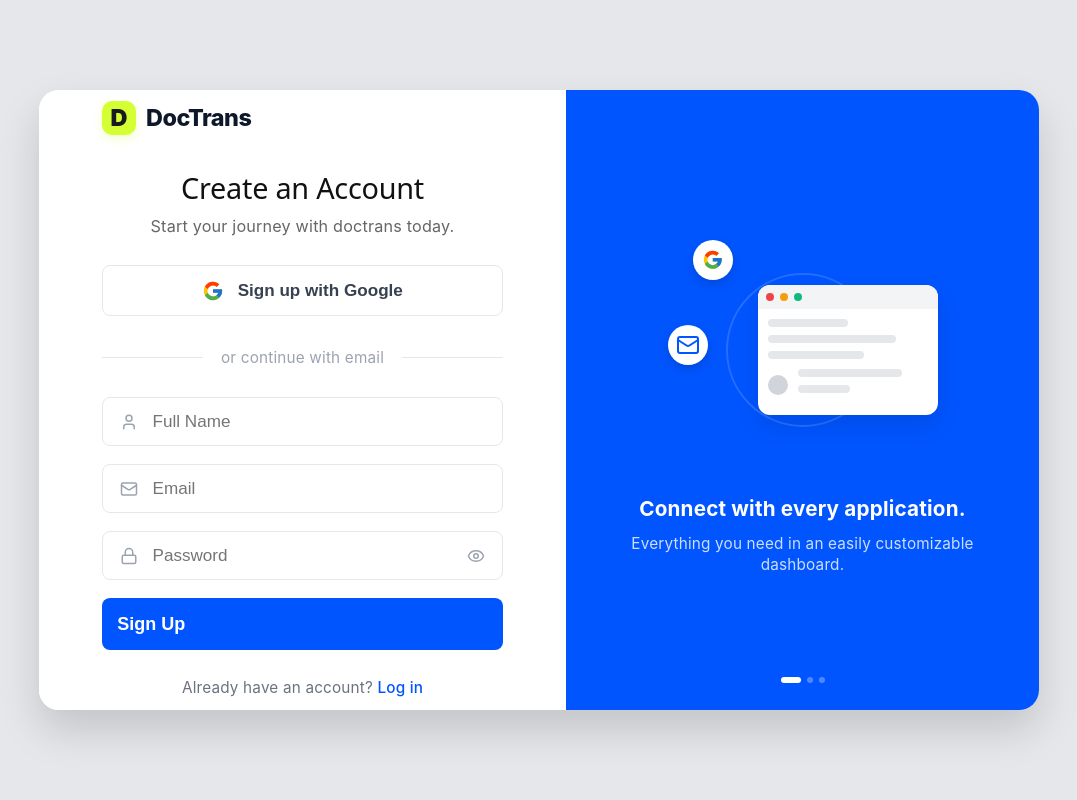
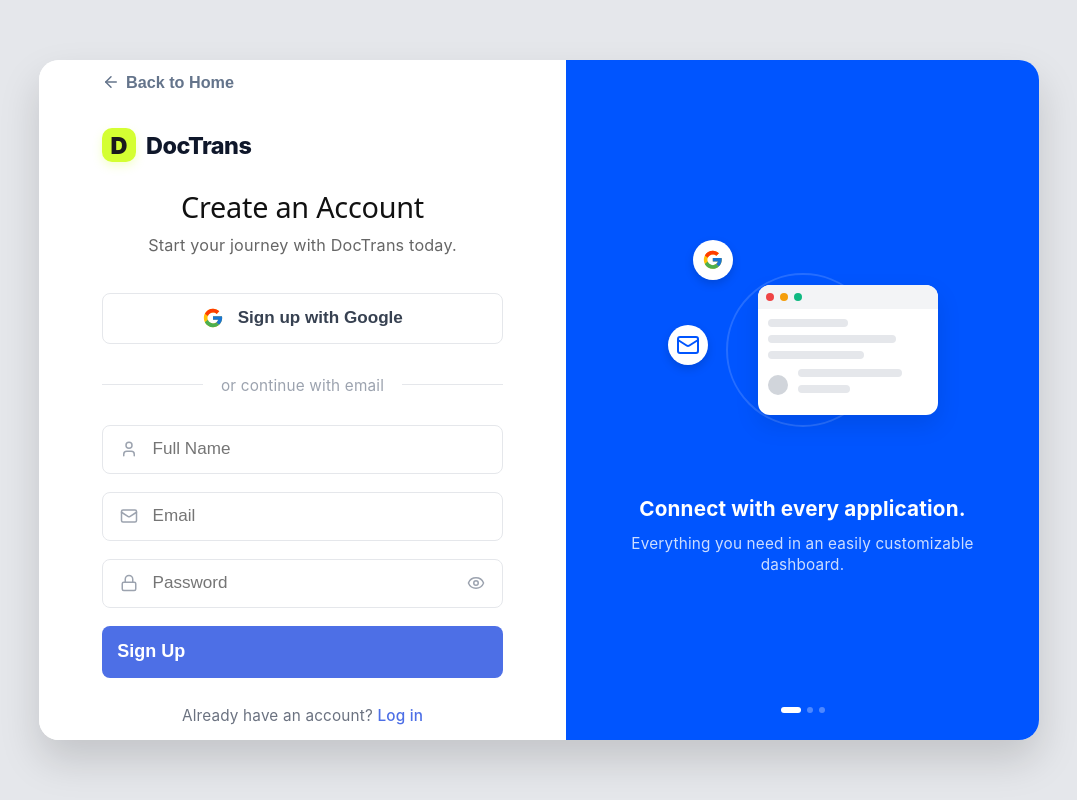
Before and after one commit to laminisdb1/Doctrans, a React (Vite) app: page / in a window 1280 px wide. Both pictures are taken after a click on the button "Sign Up". Shown: the whole page, without its empty margins (101-1178 px from the left). Built offline with nearby package versions, Linux system fonts and the light colour scheme.

Commit message:
Update once

```diff
--- a/src/components/Login.jsx
+++ b/src/components/Login.jsx
@@ -1,5 +1,5 @@
 import React, { useState } from "react";
-import { Mail, Lock, Eye, EyeOff } from "lucide-react";
+import { Mail, Lock, Eye, EyeOff, ArrowLeft } from "lucide-react";
 import { FcGoogle } from "react-icons/fc";
 
 export default function Login({ onLoginSuccess, goSignup, goBack }) {
@@ -11,10 +11,11 @@ export default function Login({ onLoginSuccess, goSignup, goBack }) {
   const handleLogin = async (e) => {
     e.preventDefault();
     setLoading(true);
-    // Mock success:
+
+    // Mock login delay (Replace with real auth later)
     setTimeout(() => {
       setLoading(false);
-      onLoginSuccess(email);
+      onLoginSuccess(email); // Pass email back to App
     }, 800);
   };
 
@@ -24,8 +25,14 @@ export default function Login({ onLoginSuccess, goSignup, goBack }) {
 
         {/* Left Side - Form */}
         <div className="auth-left">
+
+          {/* BACK BUTTON */}
+          <button className="back-btn" onClick={goBack}>
+            <ArrowLeft size={18} /> Back to Home
+          </button>
+
           <div className="auth-header">
-            <div className="brand-logo" onClick={goBack} style={{ marginBottom: '2rem' }}>
+            <div className="brand-logo" onClick={goBack} style={{ marginBottom: '1.5rem', cursor: 'pointer' }}>
               <div className="brand-icon">D</div>
               <span className="brand-name">DocTrans</span>
             </div>
@@ -76,7 +83,7 @@ export default function Login({ onLoginSuccess, goSignup, goBack }) {
               <a href="#forgot" className="forgot-link">Forgot Password?</a>
             </div>
 
-            <button type="submit" className="btn-primary" disabled={loading}>
+            <button type="submit" className="btn-primary auth-btn" disabled={loading}>
               {loading ? "Logging in..." : "Log In"}
             </button>
           </form>
--- a/src/components/Signup.jsx
+++ b/src/components/Signup.jsx
@@ -1,5 +1,5 @@
 import React, { useState } from "react";
-import { Mail, Lock, User, Eye, EyeOff } from "lucide-react";
+import { Mail, Lock, User, Eye, EyeOff, ArrowLeft } from "lucide-react";
 import { FcGoogle } from "react-icons/fc";
 
 export default function Signup({ onSignupSuccess, goLogin, goBack }) {
@@ -10,7 +10,7 @@ export default function Signup({ onSignupSuccess, goLogin, goBack }) {
 
   const handleSignup = (e) => {
     e.preventDefault();
-    onSignupSuccess(email);
+    onSignupSuccess(email); // Pass email back to App
   };
 
   return (
@@ -18,13 +18,19 @@ export default function Signup({ onSignupSuccess, goLogin, goBack }) {
       <div className="auth-container">
 
         <div className="auth-left">
+
+          {/* BACK BUTTON */}
+          <button className="back-btn" onClick={goBack}>
+            <ArrowLeft size={18} /> Back to Home
+          </button>
+
           <div className="auth-header">
-            <div className="brand-logo" onClick={goBack} style={{ marginBottom: '2rem' }}>
+            <div className="brand-logo" onClick={goBack} style={{ marginBottom: '1.5rem', cursor: 'pointer' }}>
               <div className="brand-icon">D</div>
               <span className="brand-name">DocTrans</span>
             </div>
             <h2>Create an Account</h2>
-            <p>Start your journey with doctrans today.</p>
+            <p>Start your journey with DocTrans today.</p>
           </div>
 
           <div className="social-buttons">
@@ -74,7 +80,7 @@ export default function Signup({ onSignupSuccess, goLogin, goBack }) {
               </span>
             </div>
 
-            <button type="submit" className="btn-primary">
+            <button type="submit" className="btn-primary auth-btn">
               Sign Up
             </button>
           </form>
--- a/src/doctrans.css
+++ b/src/doctrans.css
@@ -739,6 +739,9 @@ body {
 /* =========================================
    AUTH PAGES (LOGIN & SIGNUP) - FIXED CENTER
    ========================================= */
+/* =========================================
+   AUTH PAGES (LOGIN & SIGNUP) - FULLY RESPONSIVE
+   ========================================= */
 .auth-wrapper {
   position: fixed;
   top: 0;
@@ -752,6 +755,7 @@ body {
   padding: 1rem;
   box-sizing: border-box;
   z-index: 9999;
+  overflow-y: auto; /* Allows scroll on small screens */
 }
 
 .auth-container {
@@ -759,7 +763,7 @@ body {
   width: 100%;
   max-width: 1000px;
   height: 100%;
-  max-height: 620px;
+  max-height: 680px;
   background: white;
   border-radius: 20px;
   overflow: hidden;
@@ -773,7 +777,7 @@ body {
   flex-direction: column;
   justify-content: center;
   background: #ffffff;
-  overflow-y: auto;
+  position: relative;
 }
 
 .auth-right {
@@ -789,18 +793,29 @@ body {
   text-align: center;
 }
 
+/* Back Button */
+.back-btn {
+  display: inline-flex;
+  align-items: center;
+  gap: 6px;
+  background: transparent;
+  border: none;
+  color: #64748b;
+  font-size: 0.9rem;
+  font-weight: 600;
+  cursor: pointer;
+  margin-bottom: 2rem;
+  padding: 0;
+  transition: color 0.2s ease, transform 0.2s ease;
+}
+
+.back-btn:hover {
+  color: #4D6FE6;
+  transform: translateX(-4px);
+}
+
 /* Form Elements */
-.auth-header { margin-bottom: 1.5rem; }
-.logo {
-  font-weight: 700;
-  font-size: 1.2rem;
-  display: flex;
-  align-items: center;
-  gap: 8px;
-  margin-bottom: 1.5rem;
-  color: #111;
-}
-.logo-icon { color: #0055ff; font-size: 1.5rem; }
+.auth-header { margin-bottom: 2rem; }
 .auth-header h2 { font-size: 1.6rem; color: #111; margin-bottom: 0.5rem; }
 .auth-header p { color: #666; font-size: 0.9rem; }
 
@@ -819,7 +834,6 @@ body {
   cursor: pointer;
   transition: all 0.2s;
   color: #374151;
-  width: 100%;
 }
 .social-btn:hover { background: #f9fafb; border-color: #d1d5db; }
 
@@ -859,7 +873,7 @@ body {
   box-sizing: border-box;
   color: #111;
 }
-.input-group input:focus { border-color: #0055ff; }
+.input-group input:focus { border-color: #4D6FE6; }
 
 .eye-icon {
   position: absolute;
@@ -879,13 +893,13 @@ body {
   font-size: 0.85rem;
 }
 .remember { display: flex; align-items: center; gap: 0.5rem; color: #4b5563; }
-.forgot-link, .link { color: #0055ff; text-decoration: none; font-weight: 500; cursor: pointer; }
+.forgot-link, .link { color: #4D6FE6; text-decoration: none; font-weight: 500; cursor: pointer; }
 .forgot-link:hover, .link:hover { text-decoration: underline; }
 
-.btn-primary {
+.auth-btn {
   width: 100%;
   padding: 0.85rem;
-  background: #0055ff;
+  background: #4D6FE6;
   color: white;
   border: none;
   border-radius: 8px;
@@ -894,11 +908,12 @@ body {
   cursor: pointer;
   transition: background 0.2s;
 }
-.btn-primary:hover { background: #0044cc; }
+.auth-btn:hover { background: #3a5bd0; }
+.auth-btn:disabled { background: #93c5fd; cursor: not-allowed; }
 
 .auth-footer { text-align: center; margin-top: 1.5rem; font-size: 0.85rem; color: #6b7280; }
 
-/* Right Side Illustration (Auth) */
+/* Right Side Illustration */
 .illustration-container {
   position: relative;
   width: 250px;
@@ -965,6 +980,33 @@ body {
 .dots span.active { background: white; width: 20px; border-radius: 4px; }
 
 /* =========================================
+   MOBILE FIX FOR LOGIN & SIGNUP PAGES
+   ========================================= */
+@media (max-width: 850px) {
+  .auth-wrapper {
+    align-items: flex-start !important;
+    padding: 1.5rem 1rem !important;
+  }
+
+  .auth-container {
+    flex-direction: column !important;
+    max-height: none !important;
+    height: auto !important;
+    margin: auto;
+  }
+
+  /* Hide the blue illustration on mobile */
+  .auth-right {
+    display: none !important;
+  }
+
+  .auth-left {
+    padding: 2rem 1.5rem !important;
+    width: 100% !important;
+    flex: none !important;
+  }
+}
+/* =========================================
    RESPONSIVE ADJUSTMENTS
    ========================================= */
 @media (max-width: 768px) {
```
